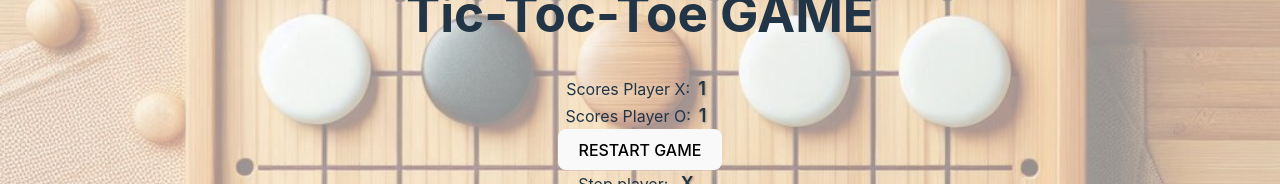
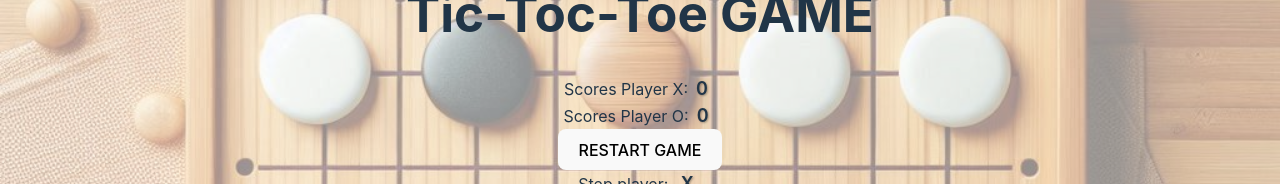
Before and after one commit to AlexandrSherbina/tic-tac-toe-react, a React (Vite) app: page / in a window 1280 px wide. Shown: the part 222-406 px from the top of the page. Built offline with nearby package versions, Linux system fonts and the light colour scheme.

Commit message:
update component counter

```diff
--- a/src/PanelGame/ScoresPanel/FastCounter/FastCounter.tsx
+++ b/src/PanelGame/ScoresPanel/FastCounter/FastCounter.tsx
@@ -1,21 +1,11 @@
 import { useEffect, useState, useRef, useMemo } from "react";
-import { NodeJS } from "node:process";
-
-type PositiveNumber = number & {
-  readonly __brand: unique symbol;
-};
-
-type ValidDelayValues = 1 | 2 | 3 | 4 | 5;
 interface FastCounterProps {
   score: number;
   rank?: number;
-  delay?: ValidDelayValues;
+  delay?: number;
   className?: string;
   style?: React.CSSProperties;
 }
-
-const isPositiveNumber = (value: unknown): value is PositiveNumber =>
-  typeof value === "number" && value > 0;
 
 const FastCounter: React.FC<FastCounterProps> = ({
   score,
@@ -25,7 +15,7 @@ const FastCounter: React.FC<FastCounterProps> = ({
   style,
 }) => {
   const [counterScores, setCounterScores] = useState<number>(score);
-  const intervalRef = useRef<NodeJS.Timeout | null>(null);
+  const intervalRef = useRef<number | null>(null);
 
   const { scoreWithRank, timer } = useMemo(() => {
     const calculatedScoreWithRank = score * rank;
@@ -35,20 +25,29 @@ const FastCounter: React.FC<FastCounterProps> = ({
       timer: calculatedTimer,
     };
   }, [score, rank, delay]);
+
   useEffect(() => {
-    // const scoreWithRank = score * rank;
-    // const timer = scoreWithRank / delay;
     let count = score >= 1 ? (score - 1) * rank : 0;
 
-    intervalRef.current = setInterval(() => {
+    const animate = () => {
       if (count === scoreWithRank) {
-        clearInterval(intervalRef.current);
+        if (intervalRef.current !== null) {
+          cancelAnimationFrame(intervalRef.current);
+        }
         intervalRef.current = null;
+        return;
       }
       setCounterScores(++count);
-    }, timer);
+      intervalRef.current = requestAnimationFrame(animate);
+    };
 
-    return () => clearInterval(intervalRef.current);
+    animate();
+
+    return () => {
+      if (intervalRef.current !== null) {
+        cancelAnimationFrame(intervalRef.current);
+      }
+    };
   }, [scoreWithRank, timer]);
 
   return (
--- a/src/PanelGame/ScoresPanel/ScoresPanel.tsx
+++ b/src/PanelGame/ScoresPanel/ScoresPanel.tsx
@@ -4,9 +4,6 @@ import FastCounter from "./FastCounter/FastCounter";
 interface ScoresPanelProps {
   scores: { X: number; O: number };
 }
-
-
-
 
 const ScoresPanel: React.FC<ScoresPanelProps> = ({ scores }) => {
   return (
```
